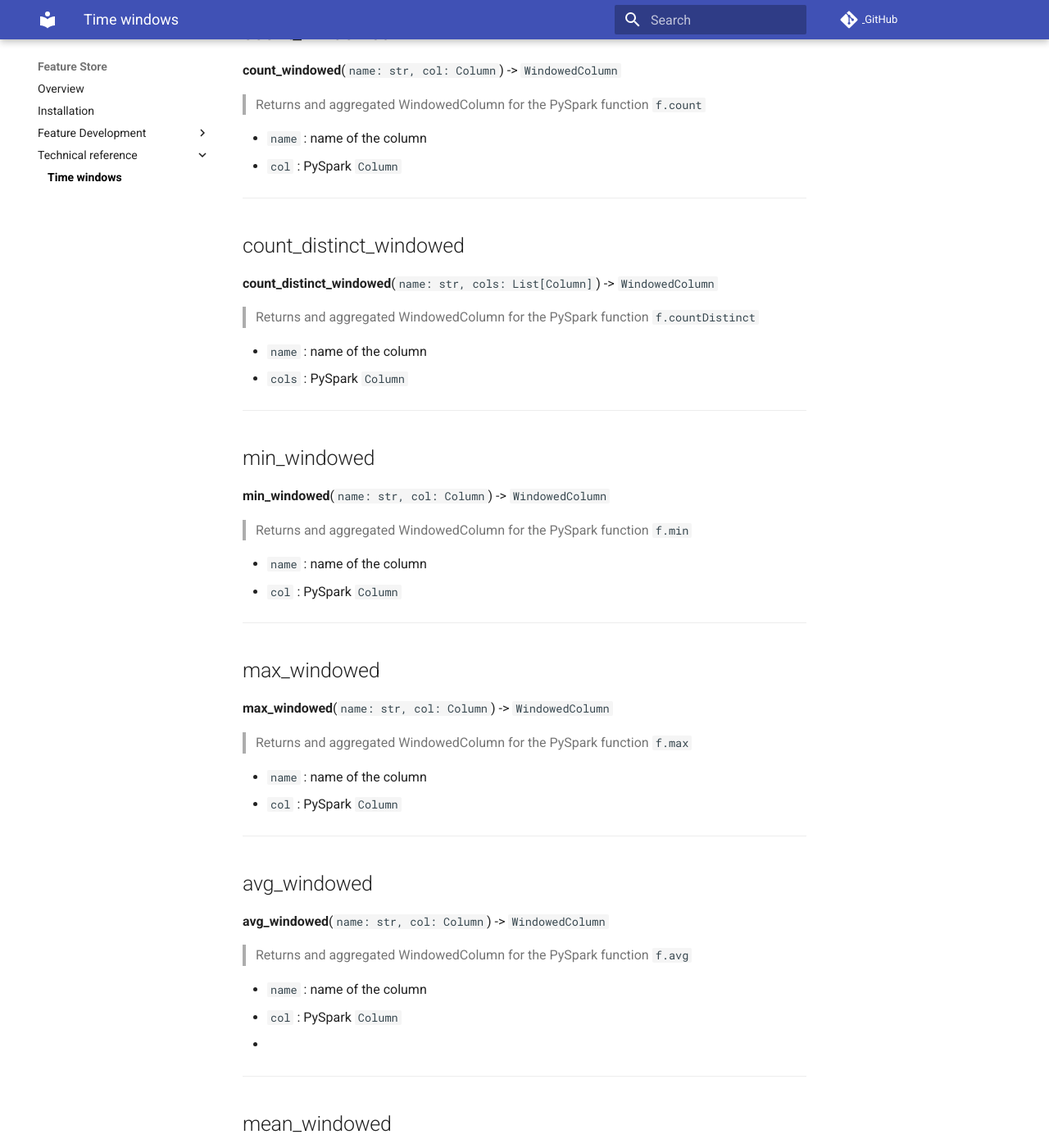
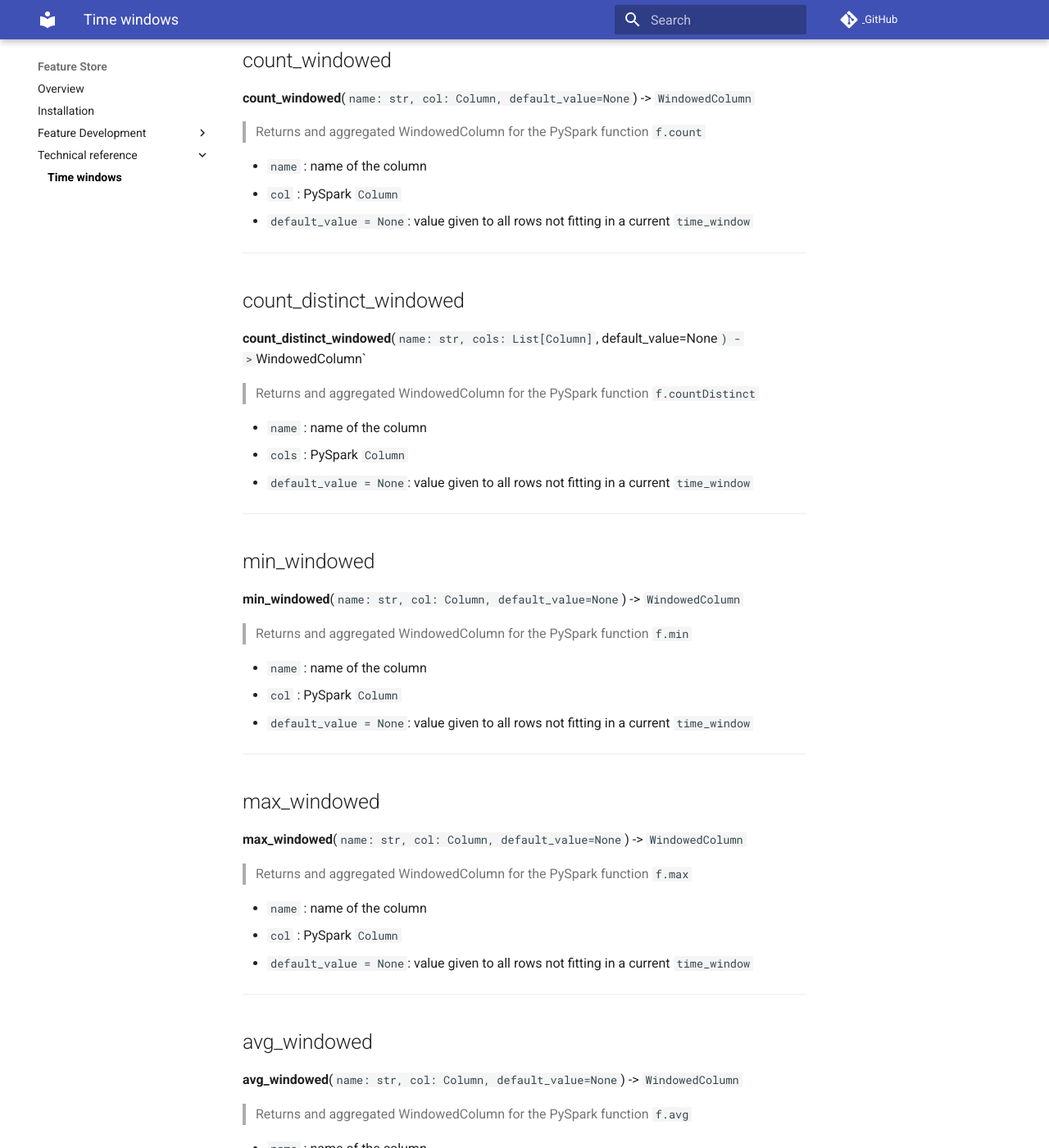
Before and after one commit to daipe-ai/platform-docs, an MkDocs documentation site: the page built from docs/feature-store/time-windows-technical-reference.md, in a window 1280 px wide and 1400 px high, scrolled down 5892 px. Shown: the whole window at 82% size. Built offline with MkDocs 1.6.1 and Material for MkDocs 9.7.7, drawn with Linux system fonts in a browser that asks for light colours; comment, search, counter and statistics services are not loaded; some of the changed text lies outside the part shown.

Commit message:
Add default value

```diff
--- a/docs/feature-store/time-windows-technical-reference.md
+++ b/docs/feature-store/time-windows-technical-reference.md
@@ -157,7 +157,7 @@ __WindowedColumn__
 ---
 
 ## column {#column}
-__column__(`name: str, col: Column`) -> `Column`
+__column__(`name: str, col: Column) -> `Column`
 > Alias for `col.alias(name)`
 
 - `name` : name of the column
@@ -219,11 +219,12 @@ def most_common_city(wdf: WindowedDataFrame):
 ---
 
 ## sum_windowed {#sum_windowed}
-__sum_windowed__(`name: str, col: Column`) -> `WindowedColumn`
+__sum_windowed__(`name: str, col: Column, default_value=None`) -> `WindowedColumn`
 > Returns and aggregated WindowedColumn for the PySpark function `f.sum`
 
 - `name` : name of the column with a `{time_window}`
 - `col` : PySpark `Column`
+- `default_value = None`: value given to all rows not fitting in a current `time_window`
 
 
 Example:
@@ -238,64 +239,71 @@ tw.sum_windowed(
 ---
 
 ## count_windowed {#count_windowed}
-__count_windowed__(`name: str, col: Column`) -> `WindowedColumn`
+__count_windowed__(`name: str, col: Column, default_value=None`) -> `WindowedColumn`
 > Returns and aggregated WindowedColumn for the PySpark function `f.count`
 
 - `name` : name of the column
 - `col` : PySpark `Column`
+- `default_value = None`: value given to all rows not fitting in a current `time_window`
 
 ---
 
 ## count_distinct_windowed {#count_distinct_windowed}
-__count_distinct_windowed__(`name: str, cols: List[Column]`) -> `WindowedColumn`
+__count_distinct_windowed__(`name: str, cols: List[Column]`, default_value=None`) -> `WindowedColumn`
 > Returns and aggregated WindowedColumn for the PySpark function `f.countDistinct`
 
 - `name` : name of the column
 - `cols` : PySpark `Column`
+- `default_value = None`: value given to all rows not fitting in a current `time_window`
 
 ---
 
 ## min_windowed {#min_windowed}
-__min_windowed__(`name: str, col: Column`) -> `WindowedColumn`
+__min_windowed__(`name: str, col: Column, default_value=None`) -> `WindowedColumn`
 > Returns and aggregated WindowedColumn for the PySpark function `f.min`
 
 - `name` : name of the column
 - `col` : PySpark `Column`
+- `default_value = None`: value given to all rows not fitting in a current `time_window`
 
 ---
 
 ## max_windowed {#max_windowed}
-__max_windowed__(`name: str, col: Column`) -> `WindowedColumn`
+__max_windowed__(`name: str, col: Column, default_value=None`) -> `WindowedColumn`
 > Returns and aggregated WindowedColumn for the PySpark function `f.max`
 
 - `name` : name of the column
 - `col` : PySpark `Column`
+- `default_value = None`: value given to all rows not fitting in a current `time_window`
 
 ---
 
 ## avg_windowed {#avg_windowed}
-__avg_windowed__(`name: str, col: Column`) -> `WindowedColumn`
+__avg_windowed__(`name: str, col: Column, default_value=None`) -> `WindowedColumn`
 > Returns and aggregated WindowedColumn for the PySpark function `f.avg`
 
 - `name` : name of the column
 - `col` : PySpark `Column`
--
+- `default_value = None`: value given to all rows not fitting in a current `time_window`
+
 ---
 
 ## mean_windowed {#mean_windowed}
-__mean_windowed__(`name: str, col: Column`) -> `WindowedColumn`
+__mean_windowed__(`name: str, col: Column, default_value=None`) -> `WindowedColumn`
 > Returns and aggregated WindowedColumn for the PySpark function `f.mean`
 
 - `name` : name of the column
 - `col` : PySpark `Column`
+- `default_value = None`: value given to all rows not fitting in a current `time_window`
 
 ---
 
 ## first_windowed {#first_windowed}
-__first_windowed__(`name: str, col: Column`) -> `WindowedColumn`
+__first_windowed__(`name: str, col: Column, default_value=None`) -> `WindowedColumn`
 > Returns and aggregated WindowedColumn for the PySpark function `f.first`
 
 - `name` : name of the column
 - `col` : PySpark `Column`
+- `default_value = None`: value given to all rows not fitting in a current `time_window`
 
 ---
```
